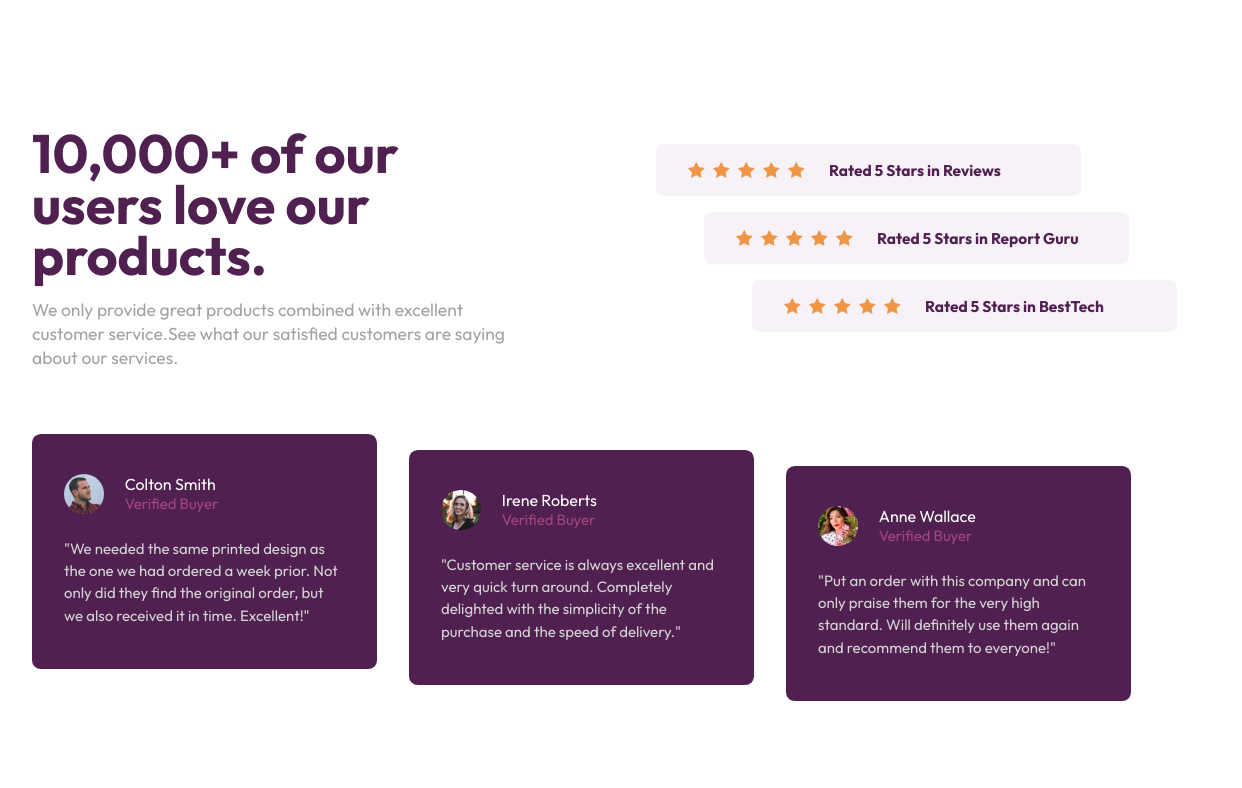
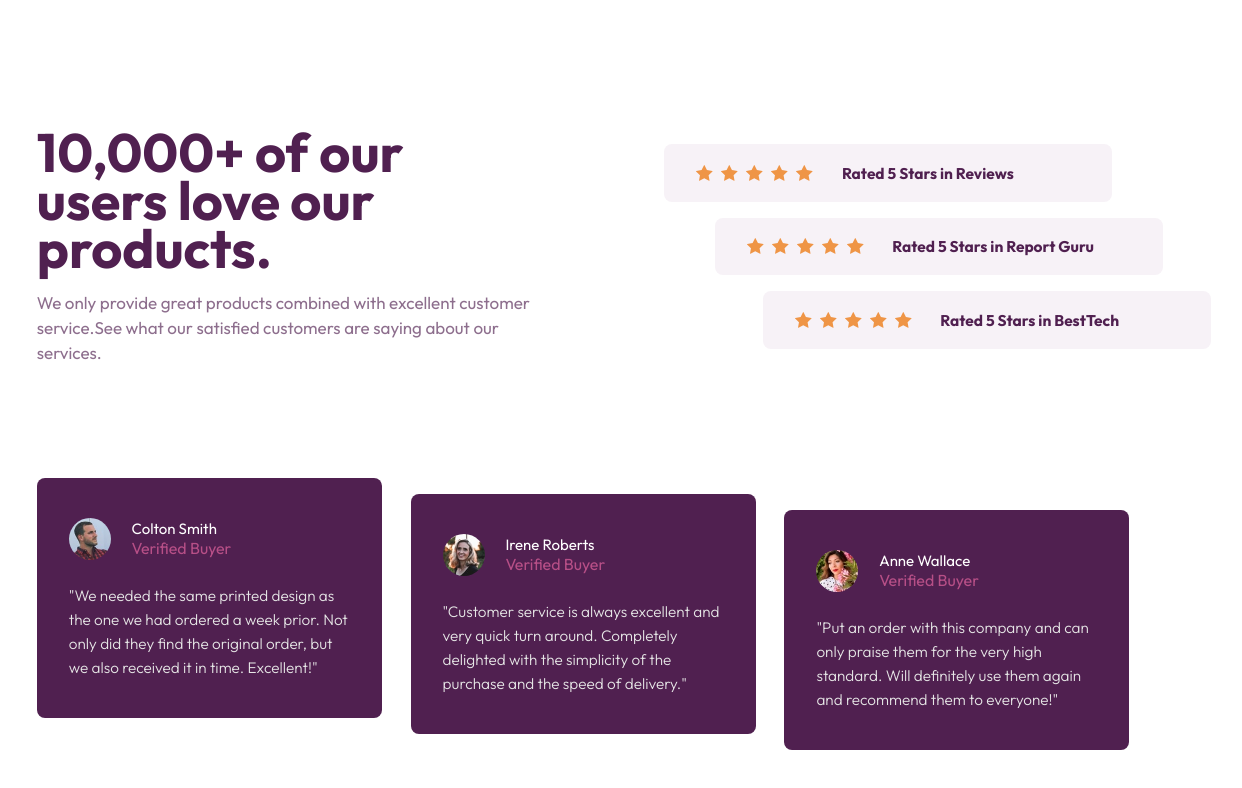
Before and after one commit to LucasOliveiraDantas/social-proof-section-master, a plain HTML site: page index.html in a window 1536 px wide. Shown: the whole page, without its empty margins (128-1370 px from the left). Drawn offline with Linux system fonts and the light colour scheme.

Commit message:
first commit

```diff
--- /dev/null
+++ b/root.css
@@ -0,0 +1,20 @@
+:root {
+  /* ### Primary
+
+  --Very Dark Magenta: hsl(300, 43%, 22%)
+  --Soft Pink: hsl(333, 80%, 67%)
+
+    ### Neutral
+
+  Dark Grayish Magenta: hsl(303, 10%, 53%)
+  Light Grayish Magenta: hsl(300, 24%, 96%)
+  White: hsl(0, 0%, 100%) */
+  --color-text-title-h1: hsl(300, 43%, 22%);
+  --color-text-desc-p: hsla(300, 43%, 22%, 0.65);
+  --color-bg-card-review: hsl(300, 24%, 96%);
+  --color-text-desc-review: hsl(300, 43%, 22%);
+  --color-bg-card-testimonials: hsl(300, 43%, 22%);
+  --color-text-name-user: hsl(0, 0%, 100%);
+  --color-text-info-varification: hsla(333, 80%, 67%, 0.65);
+  --color-text-comment: hsl(0, 0%, 90%);
+}
--- a/style.css
+++ b/style.css
@@ -1,4 +1,6 @@
-@import url('https://fonts.googleapis.com/css2?family=Outfit:wght@400;700&display=swap');
+@import url(/root.css);
+
+@import url('https://fonts.googleapis.com/css2?family=Outfit:wght@300;400;500;700&display=swap');
 
 *,
 *::before,
@@ -12,154 +14,165 @@ body {
   font-size: 15px;
   font-family: 'Outfit', sans-serif;
 }
+
 @media screen and (min-width: 360px) {
   .container {
     display: flex;
     flex-direction: column;
-    margin: 5rem 1.5rem;
+    margin: 4.8rem 1.5rem;
   }
   .section-1 {
     display: flex;
     flex-direction: column;
   }
+  .text-intro {
+    text-align: center;
+  }
   .title {
     font-size: 36px;
-    text-align: center;
     line-height: 2rem;
-    color: hsl(300, 43%, 22%);
+    color: var(--color-text-title-h1);
   }
   .desc {
-    font-size: 17.5px;
-    text-align: center;
+    font-size: 17px;
+    color: var(--color-text-desc-p);
     margin-top: 1.5rem;
-    color: hsl(216, 3%, 64%);
-    line-height: 1.5rem;
+    line-height: 1.55rem;
   }
+
   .review {
-    margin-top: 2.8rem;
     display: flex;
     flex-direction: column;
+    align-items: center;
+    margin-top: 2.5rem;
     row-gap: 1rem;
   }
   .info-review {
-    background-color: hsl(300, 24%, 96%);
-    border-radius: 0.5rem;
-    padding: 1rem;
+    background-color: var(--color-bg-card-review);
     display: flex;
     flex-direction: column;
     align-items: center;
-    row-gap: 0.8rem;
+    row-gap: 0.75rem;
+    padding: 1rem;
+    width: 327px;
+    height: 80px;
+    border-radius: 0.5rem;
   }
   .img-review {
     display: flex;
     column-gap: 0.5rem;
   }
+  .img-stars {
+    width: 17px;
+    height: 16px;
+  }
   .desc-review {
     font-size: 15.5px;
     font-weight: 700;
-    color: hsl(300, 43%, 22%);
+    color: var(--color-text-desc-review);
   }
-  /*-------------------------------SEction-2---*/
   .section-2 {
+    display: flex;
+    flex-direction: column;
+    align-items: center;
+    row-gap: 1rem;
     margin-top: 3rem;
-    display: grid;
-    grid-template-columns: 1fr;
-    row-gap: 1rem;
   }
   .card-testimonials {
-    background-color: hsl(300, 43%, 22%);
+    background-color: var(--color-bg-card-testimonials);
     padding: 2.5rem 2rem;
-    border-radius: 0.55rem;
-    width: 100%;
-    height: auto;
+    width: 327px;
+    height: 266px;
+    border-radius: 0.5rem;
   }
   .user {
     display: flex;
+    align-items: center;
   }
   .img-user {
-    width: 40px;
-    height: 40px;
+    width: 42px;
+    height: 42px;
     border-radius: 5rem;
   }
   .info-user {
     margin-left: 1.3rem;
   }
   .name-user {
-    font-size: 16px;
-    color: hsl(0, 0%, 100%);
+    color: var(--color-text-name-user);
   }
   .verification {
-    color: hsla(333, 80%, 67%, 0.534);
+    font-size: 16px;
+    font-weight: 400;
+    color: var(--color-text-info-varification);
   }
   .comment {
-    margin-top: 2rem;
-    color: hsl(0, 0%, 83%);
+    font-size: 15.3px;
+    font-weight: 300;
     line-height: 1.5rem;
-    width: 99%;
+    margin-top: 1.5rem;
+    color: var(--color-text-comment);
   }
 }
 @media screen and (min-width: 1440px) {
   .container {
     display: flex;
     flex-direction: column;
-    margin: 8rem 10rem;
+    margin: 8rem 10.3rem;
   }
   .section-1 {
     display: flex;
     flex-direction: row;
   }
   .text-intro {
-    width: 50%;
+    text-align: start;
+    width: 52%;
   }
   .title {
-    text-align: start;
     font-size: 54px;
-    width: 80%;
-    line-height: 3.2rem;
+    line-height: 3rem;
+    width: 70%;
   }
   .desc {
-    text-align: start;
+    margin-top: 1.2rem;
     width: 80%;
-    margin-top: 1rem;
   }
   .review {
-    margin: 1rem;
-    display: flex;
-    flex-direction: column;
-    row-gap: 1rem;
+    margin-top: 1rem;
   }
   .info-review {
     display: flex;
     flex-direction: row;
-    padding: 1rem 2rem;
-    column-gap: 1.5rem;
-    width: 425px;
-    height: auto;
+    column-gap: 1.8rem;
+    padding: 1.8rem 2rem;
+    width: 448px;
+    height: 57.59px;
+    border-radius: 0.5rem;
+  }
+  .img-stars {
+    width: 17px;
+    height: 16px;
   }
   .inf-r-2 {
-    margin-left: 3rem;
+    margin-right: -6.3rem;
   }
   .inf-r-3 {
-    margin-left: 6rem;
+    margin-right: -12.3rem;
   }
   .section-2 {
     display: flex;
     flex-direction: row;
-    margin-top: 4rem;
-    column-gap: 2rem;
+    column-gap: 1.8rem;
+    margin-top: 5rem;
   }
   .card-testimonials {
     width: 345px;
-    height: 235px;
+    height: 240px;
+    border-radius: 0.5rem;
   }
   .card-2 {
-    margin-top: 1rem;
+    margin-top: 2rem;
   }
   .card-3 {
-    margin-top: 2rem;
-  }
-  .comment {
-    margin-top: 1.5rem;
-    line-height: 1.4rem;
+    margin-top: 4rem;
   }
 }
```
